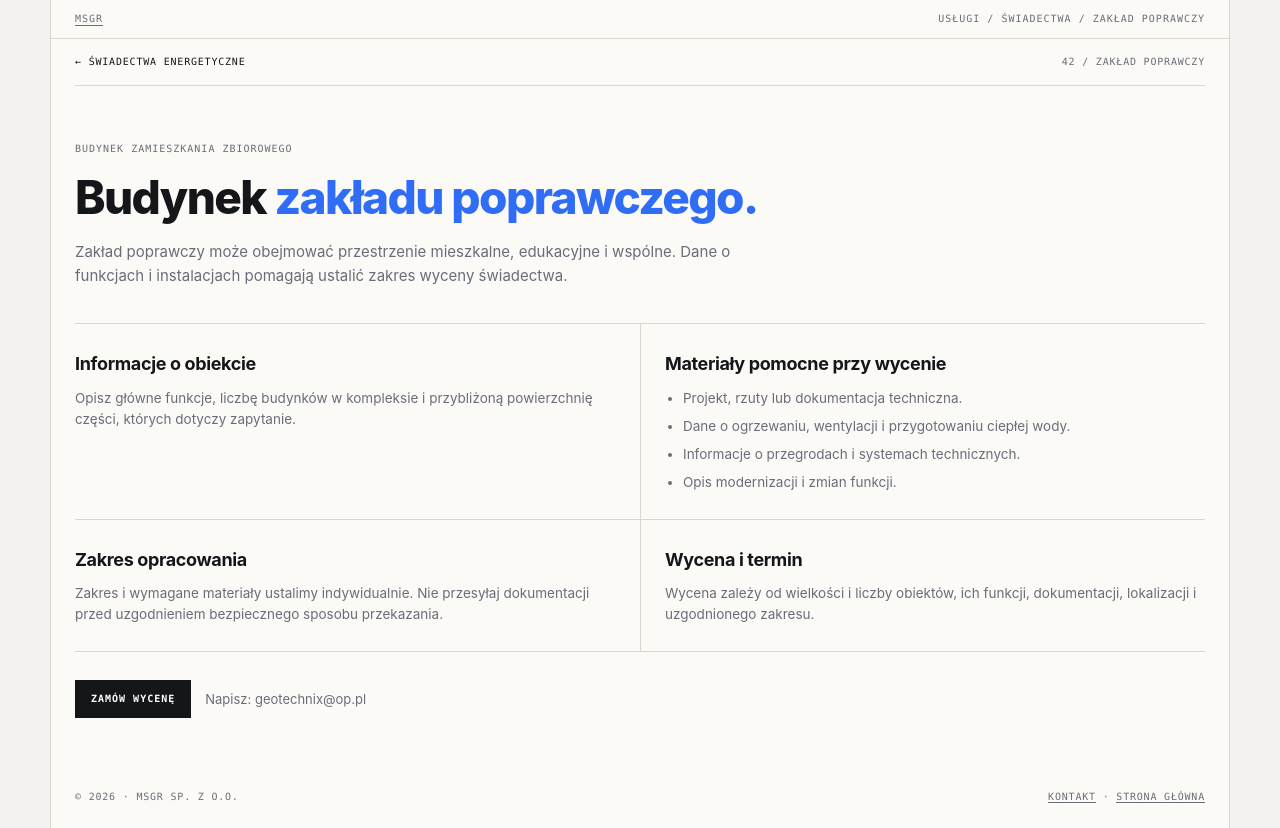
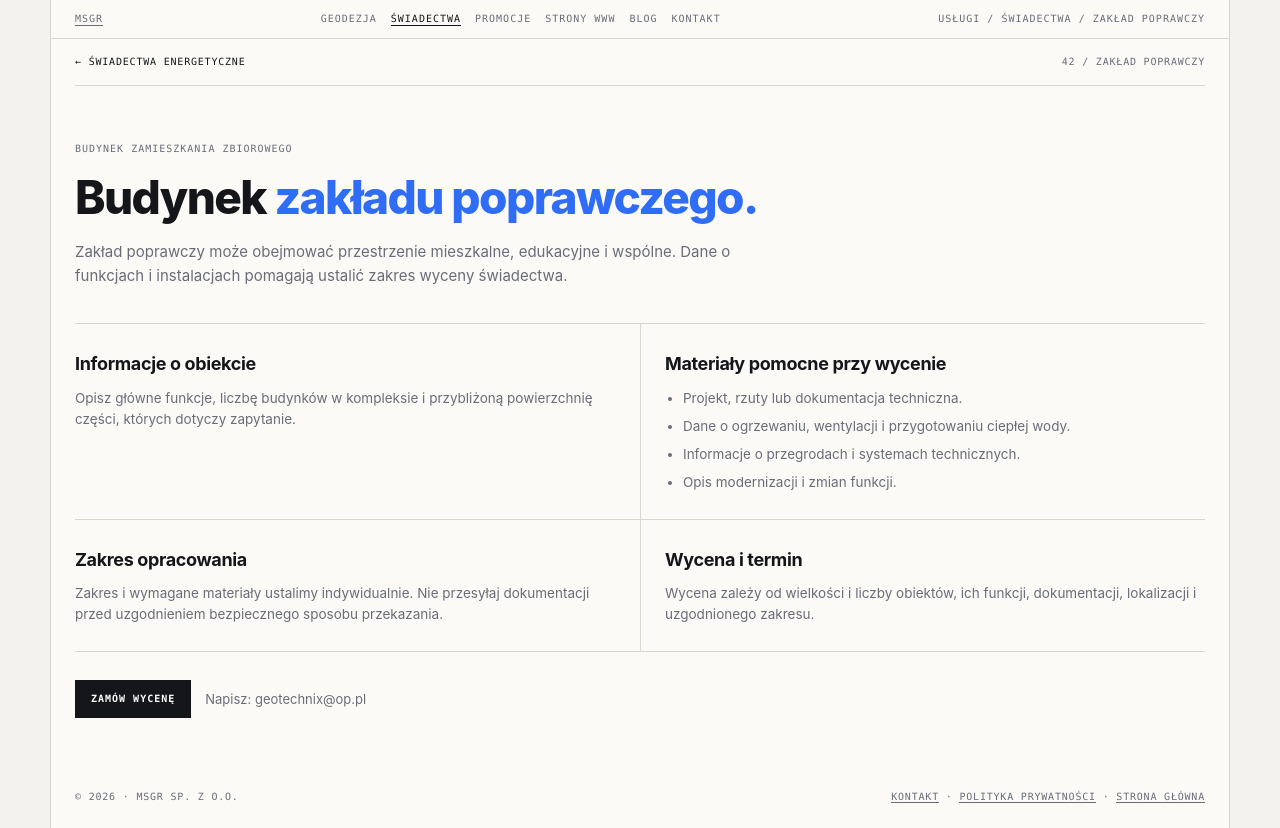
Before and after one commit to Kameleonek/geocert.pl, a plain HTML site: page swiadectwo-zakladu-poprawczego.html in a window 1280 px wide. Drawn offline with Linux system fonts and the light colour scheme.

Commit message:
Add files via upload

```diff
--- a/swiadectwo-zakladu-poprawczego.html
+++ b/swiadectwo-zakladu-poprawczego.html
@@ -1,6 +1,8 @@
 <!doctype html>
 <html lang="pl">
 <head>
+<meta name="theme-color" content="#f3f2ee">
+<link rel="canonical" href="https://geocert.pl/swiadectwo-zakladu-poprawczego.html">
 <meta charset="utf-8"><meta name="viewport" content="width=device-width, initial-scale=1">
 <meta name="description" content="Świadectwo energetyczne: Budynek zakładu poprawczego. Informacje o zakresie, dokumentach i indywidualnej wycenie w MSGR.">
 <title>Świadectwo energetyczne — Budynek zakładu poprawczego | MSGR</title>
@@ -15,7 +17,7 @@
     <meta name="twitter:description" content="Świadectwo energetyczne: Budynek zakładu poprawczego. Informacje o zakresie, dokumentach i indywidualnej wycenie w MSGR.">
 </head>
 <body><div class="frame">
-  <div class="bar"><a href="index.html">MSGR</a><span>Usługi / Świadectwa / Zakład poprawczy</span></div>
+  <div class="bar"><a href="index.html">MSGR</a><nav class="bar-nav" aria-label="Menu główne"><a href="geodezja.html">Geodezja</a><a href="swiadectwa.html" aria-current="page">Świadectwa</a><a href="promocje.html">Promocje</a><a href="msgrit.html">Strony WWW</a><a href="blog.html">Blog</a><a href="kontakt.html">Kontakt</a></nav><span>Usługi / Świadectwa / Zakład poprawczy</span></div>
   <main class="detail-main">
     <nav class="detail-crumb" aria-label="Nawigacja okruszkowa"><a href="swiadectwa.html">← Świadectwa energetyczne</a><span>42 / Zakład poprawczy</span></nav>
     <header class="detail-hero"><span class="eyebrow">Budynek zamieszkania zbiorowego</span><h1>Budynek <em>zakładu poprawczego.</em></h1>
@@ -26,7 +28,7 @@
       <section class="detail-section"><h2>Zakres opracowania</h2><p>Zakres i wymagane materiały ustalimy indywidualnie. Nie przesyłaj dokumentacji przed uzgodnieniem bezpiecznego sposobu przekazania.</p></section>
       <section class="detail-section"><h2>Wycena i termin</h2><p>Wycena zależy od wielkości i liczby obiektów, ich funkcji, dokumentacji, lokalizacji i uzgodnionego zakresu.</p></section>
     </div>
-    <div class="detail-cta"><a class="btn primary" href="swiadectwa.html?typ=zakladu-poprawczego#wycena">Zamów wycenę</a><p>Napisz: <a href="mailto:geotechnix@op.pl">geotechnix@op.pl</a></p></div>
+    <div class="detail-cta"><a class="btn primary" href="kontakt.html?service=swiadectwo&amp;typ=zakladu-poprawczego">Zamów wycenę</a><p>Napisz: <a href="mailto:geotechnix@op.pl">geotechnix@op.pl</a></p></div>
   </main>
-  <footer><span>© 2026 · MSGR sp. z o.o.</span><span><a href="kontakt.html">Kontakt</a> · <a href="index.html">Strona główna</a></span></footer>
+  <footer><span>© 2026 · MSGR sp. z o.o.</span><span><a href="kontakt.html">Kontakt</a> · <a href="polityka-prywatnosci.html">Polityka prywatności</a> · <a href="index.html">Strona główna</a></span></footer>
 </div></body></html>
```
